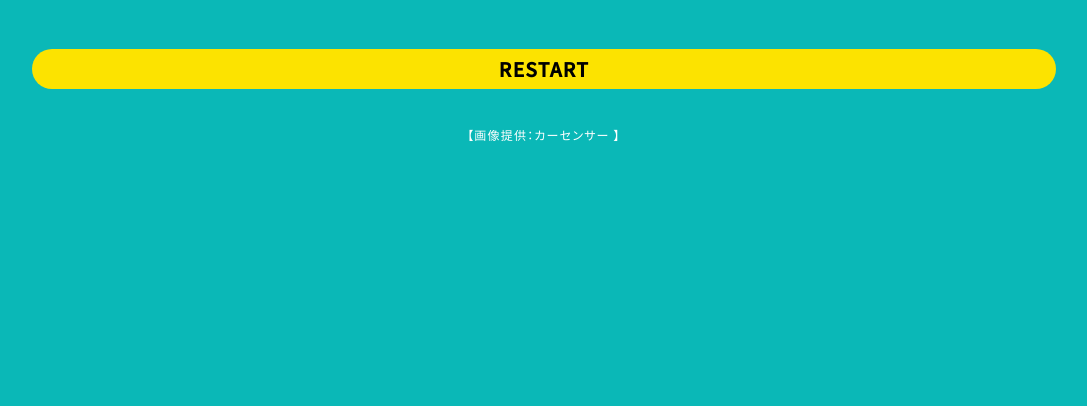
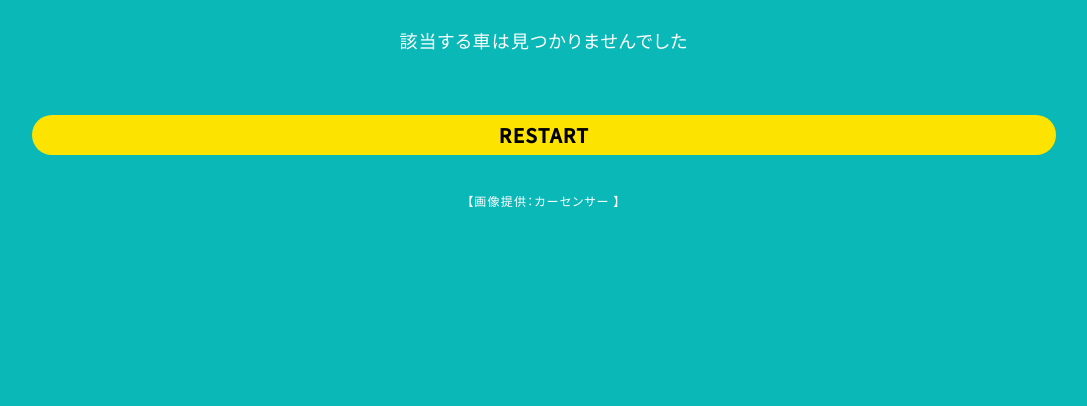
Before and after one commit to ohmoto-2020/car-Recommended, a PHP site: page /result.php in a window 1280 px wide. Shown: the part 128-534 px from the top of the page, without its empty margins (96-1183 px from the left). Run offline with PHP 8.4, Linux system fonts and the light colour scheme; data comes from the database, SQL or seed files in the repository; data that the repository does not hold is empty.

Commit message:
車が見つからない時場合を追加

```diff
--- a/css/style.css
+++ b/css/style.css
@@ -326,6 +326,9 @@ a {
     .result-main .slider .slick-prev::before,
     .result-main .slider .slick-next::before {
       color: black !important; }
+  .result-main .not-find {
+    font-size: 1.5rem;
+    margin-top: 3rem; }
   .result-main .search {
     -webkit-user-select: none;
        -moz-user-select: none;
--- a/css/style.scss
+++ b/css/style.scss
@@ -327,6 +327,10 @@
       color: black !important;
     }
   }
+  .not-find {
+    font-size: 1.5rem;
+    margin-top: 3rem;
+  }
   .search {
     user-select: none;
     display: block;
--- a/result.php
+++ b/result.php
@@ -89,6 +89,7 @@ require ('./templates/layout.php');
 
   <main class="result-main">
     <h2>あなたにおすすめの車は</h2>
+    <?php if(isset($totalCars)): ?>
       <?php foreach ($totalCars as $outer): ?>
         <p class="car-name">車種名:<?php echo $outer[0]->{'model'} ?></p>
         <p class="maker">メーカー:<?php echo $outer[0]->{'brand'}->{'name'} ?></p>
@@ -103,6 +104,9 @@ require ('./templates/layout.php');
         <?php endforeach; ?>
         </div>
       <?php endforeach; ?>
+    <?php else : ?>
+      <p class="not-find">該当する車は見つかりませんでした</p>
+    <?php endif; ?>
     <a href="./select.php">
       <div class="search">RESTART</div>
     </a>
```
Also changed, not shown: 1 other file.
